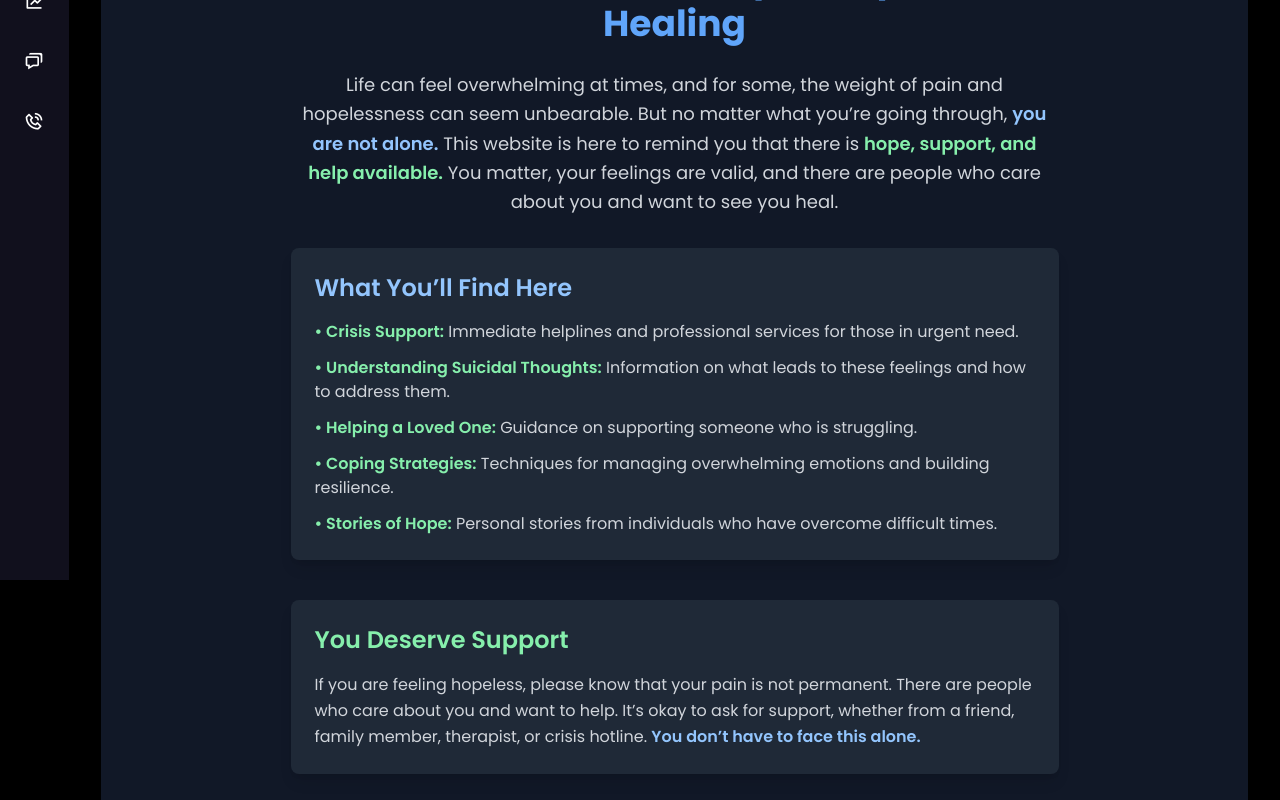
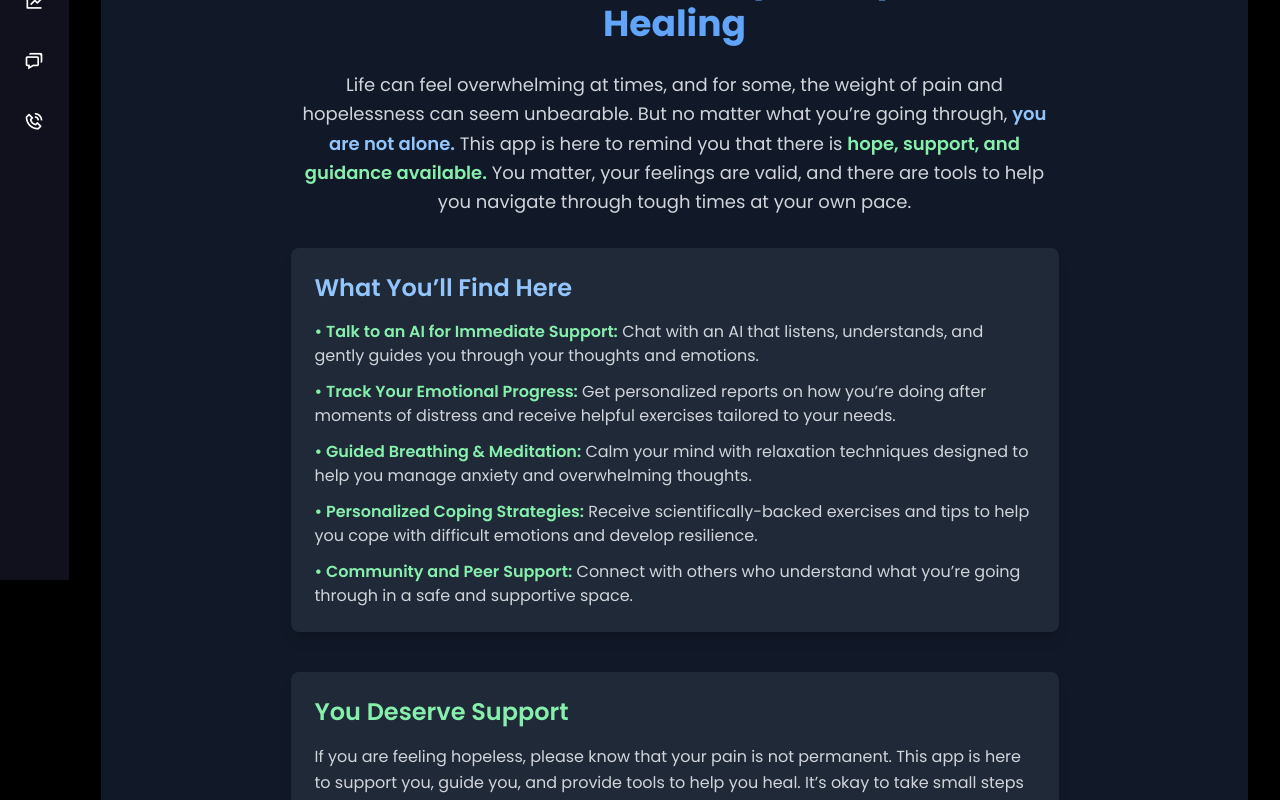
Before and after one commit to dondr1/BL-sptrainer, a React (Vite) app in the folder frontend/: page / in a window 1280 px wide. Shown: the part 220-1020 px from the top of the page. Built offline with nearby package versions, Linux system fonts and the light colour scheme.

Commit message:
Homepage Messages Updated

```diff
--- a/frontend/src/pages/homepage.jsx
+++ b/frontend/src/pages/homepage.jsx
@@ -15,12 +15,12 @@ function Home() {
 					<span className="text-blue-300 font-semibold">
 						you are not alone.
 					</span>{' '}
-					This website is here to remind you that there is{' '}
+					This app is here to remind you that there is{' '}
 					<span className="text-green-300 font-semibold">
-						hope, support, and help available.
+						hope, support, and guidance available.
 					</span>{' '}
-					You matter, your feelings are valid, and there are people who care
-					about you and want to see you heal.
+					You matter, your feelings are valid, and there are tools to help you
+					navigate through tough times at your own pace.
 				</p>
 
 				<div className="mt-8 bg-gray-800 p-6 rounded-lg shadow-lg text-left">
@@ -30,37 +30,38 @@ function Home() {
 					<ul className="mt-4 space-y-3 text-gray-300">
 						<li>
 							<span className="text-green-300 font-semibold">
-								• Crisis Support:
+								• Talk to an AI for Immediate Support:
 							</span>{' '}
-							Immediate helplines and professional services for those in urgent
-							need.
+							Chat with an AI that listens, understands, and gently guides you
+							through your thoughts and emotions.
 						</li>
 						<li>
 							<span className="text-green-300 font-semibold">
-								• Understanding Suicidal Thoughts:
+								• Track Your Emotional Progress:
 							</span>{' '}
-							Information on what leads to these feelings and how to address
-							them.
+							Get personalized reports on how you’re doing after moments of
+							distress and receive helpful exercises tailored to your needs.
 						</li>
 						<li>
 							<span className="text-green-300 font-semibold">
-								• Helping a Loved One:
+								• Guided Breathing & Meditation:
 							</span>{' '}
-							Guidance on supporting someone who is struggling.
+							Calm your mind with relaxation techniques designed to help you
+							manage anxiety and overwhelming thoughts.
 						</li>
 						<li>
 							<span className="text-green-300 font-semibold">
-								• Coping Strategies:
+								• Personalized Coping Strategies:
 							</span>{' '}
-							Techniques for managing overwhelming emotions and building
-							resilience.
+							Receive scientifically-backed exercises and tips to help you cope
+							with difficult emotions and develop resilience.
 						</li>
 						<li>
 							<span className="text-green-300 font-semibold">
-								• Stories of Hope:
+								• Community and Peer Support:
 							</span>{' '}
-							Personal stories from individuals who have overcome difficult
-							times.
+							Connect with others who understand what you’re going through in a
+							safe and supportive space.
 						</li>
 					</ul>
 				</div>
@@ -71,11 +72,12 @@ function Home() {
 					</h3>
 					<p className="mt-4 text-gray-300 leading-relaxed">
 						If you are feeling hopeless, please know that your pain is not
-						permanent. There are people who care about you and want to help.
-						It’s okay to ask for support, whether from a friend, family member,
-						therapist, or crisis hotline.{' '}
+						permanent. This app is here to support you, guide you, and provide
+						tools to help you heal. It’s okay to take small steps forward.
+						Whether through AI-guided support, calming exercises, or tracking
+						your progress,{' '}
 						<span className="text-blue-300 font-semibold">
-							You don’t have to face this alone.
+							you don’t have to face this alone.
 						</span>
 					</p>
 				</div>
@@ -90,7 +92,7 @@ function Home() {
 				</p>
 
 				<button className="mt-6 bg-blue-500 hover:bg-blue-600 text-white font-semibold py-3 px-6 rounded-lg shadow-md transition duration-300">
-					Get Help Now
+					Start Your Journey
 				</button>
 			</div>
 		</div>
```
